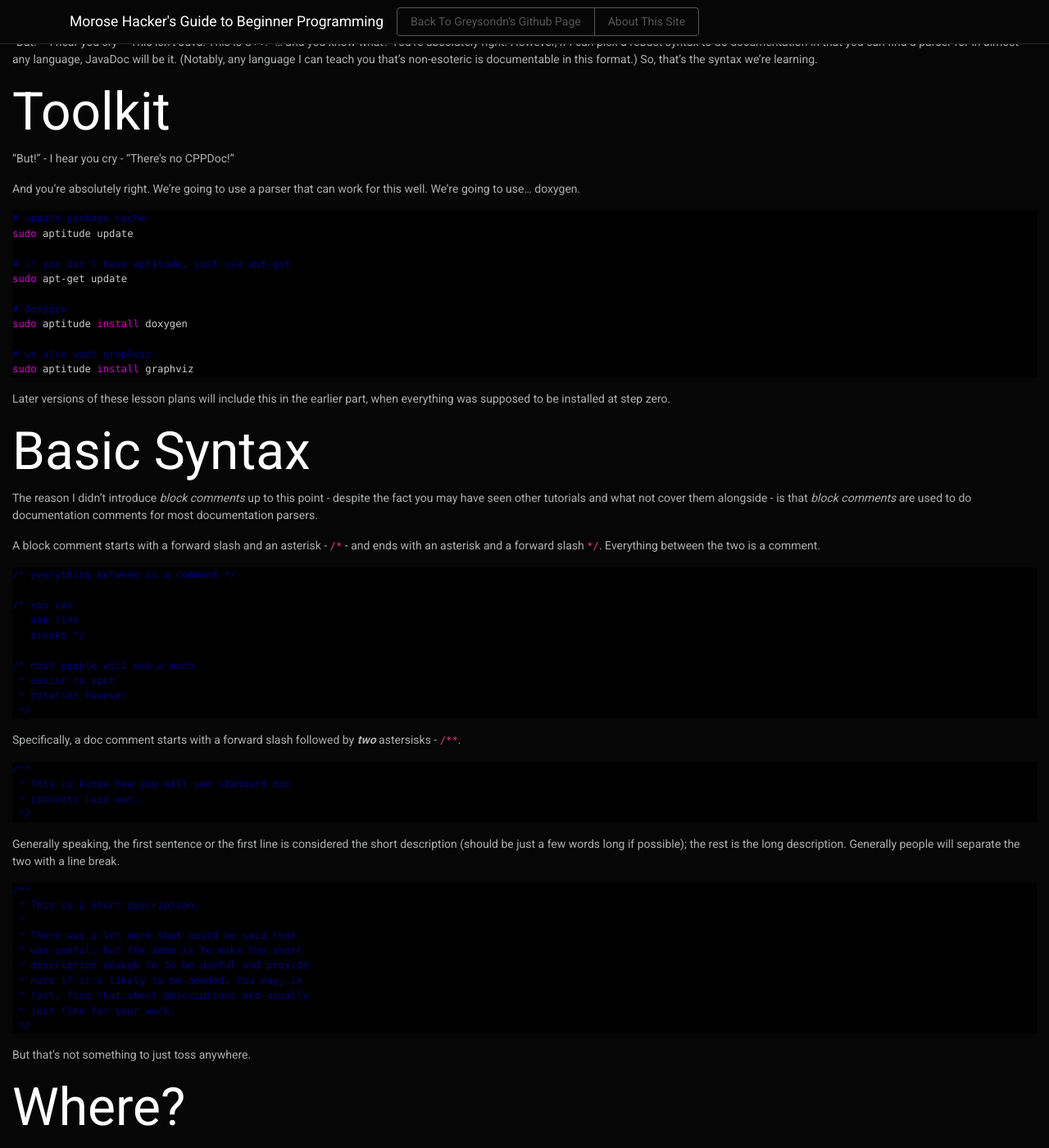
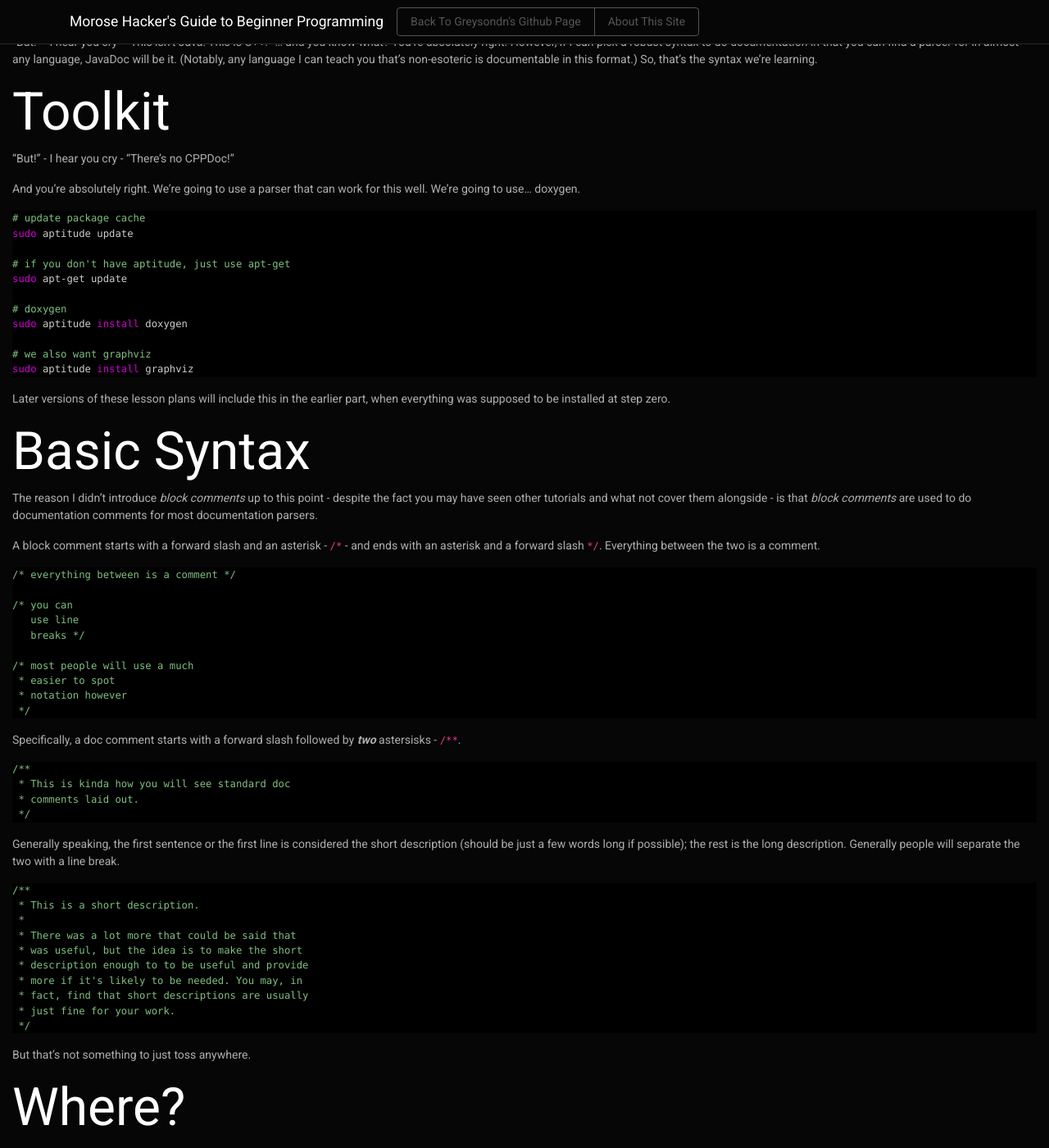
Before and after one commit to greysondn/morose-hacker, a Jekyll site: the page built from cpp/l10-docomment.md, in a window 1280 px wide and 1400 px high, scrolled down 427 px. Shown: the whole window at 82% size. Built offline with Jekyll 4.4.1, drawn with Linux system fonts in a browser that asks for light colours; nearby versions of some CDN libraries.

Commit message:
pygments.css - your colors are bad and you should feel bad

```diff
--- a/res/css/pygments.css
+++ b/res/css/pygments.css
@@ -9,11 +9,13 @@
  *
  *
  * Changes:
- * .highlight .c1 - was unreadable to students, changed it on request.
+ * .highlight .c1  - was unreadable to students, changed it on request.
+ * .highlight .c   - was unreadable to students, changed on request.
+ * .highlight .cm  - was unreadable to students, changed on request
  */
 .highlight .hll { background-color: #222222 }
 .highlight  { background: #000000; color: #cccccc }
-.highlight .c { color: #000080 } /* Comment */
+.highlight .c { color: #80BF80 } /* Comment */
 .highlight .err { color: #cccccc; border: 1px solid #FF0000 } /* Error */
 .highlight .esc { color: #cccccc } /* Escape */
 .highlight .g { color: #cccccc } /* Generic */
@@ -24,7 +26,7 @@
 .highlight .x { color: #cccccc } /* Other */
 .highlight .p { color: #cccccc } /* Punctuation */
 .highlight .ch { color: #000080 } /* Comment.Hashbang */
-.highlight .cm { color: #000080 } /* Comment.Multiline */
+.highlight .cm { color: #80BF80 } /* Comment.Multiline */
 .highlight .cp { color: #000080 } /* Comment.Preproc */
 .highlight .cpf { color: #000080 } /* Comment.PreprocFile */
 .highlight .c1 { color: #6699cc } /* Comment.Single */
```
